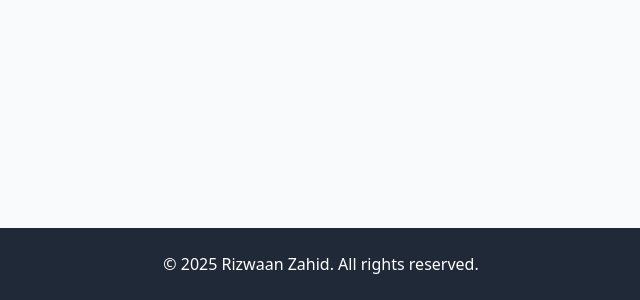
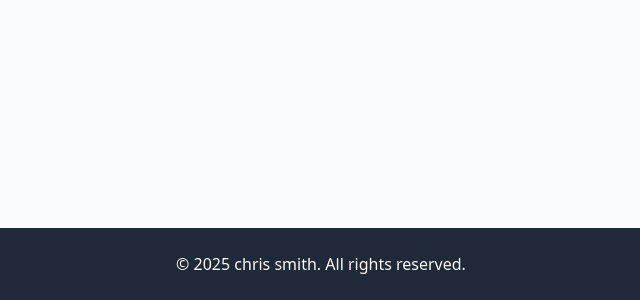
Before and after one commit to csmithresume/DesignPortfolio, a plain HTML site: page index.html in a window 1280 px wide. Shown: the part 5103-5403 px from the top of the page, 319-959 px from the left. Drawn offline with nearby package versions, Linux system fonts and the light colour scheme; some packages are replaced by stand-ins of ours; a script that the page names is missing.

```diff
--- a/index.html
+++ b/index.html
@@ -223,7 +223,7 @@ Accessibility-first: Higher‑ed course designer applying Universal Design for L
   </main>
 
   <footer class="bg-gray-800 text-white py-6">
-    <p class="text-center">&copy; 2025 Rizwaan Zahid. All rights reserved.</p>
+    <p class="text-center">&copy; 2025 chris smith. All rights reserved.</p>
   </footer>
 
   <script src="https://unpkg.com/basiclightbox@5.0.4/dist/basicLightbox.min.js"></script>
```
